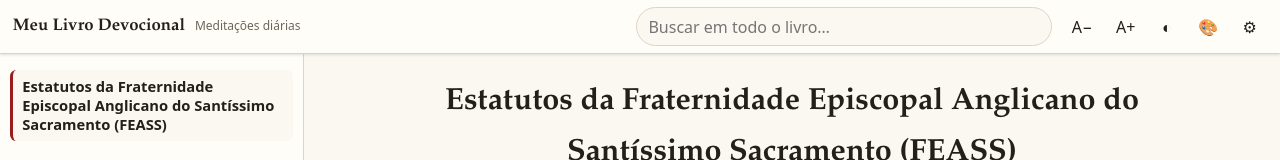
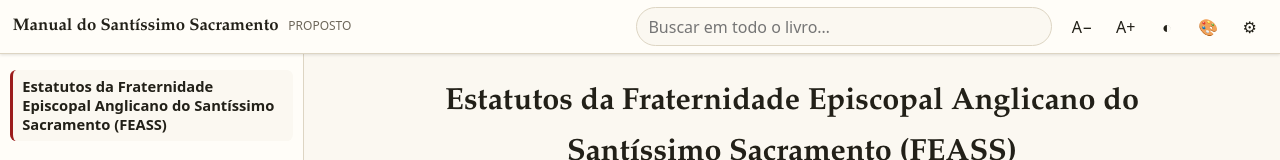
Before and after one commit to IrmAdel/SantissimoSacramento, a plain HTML site: page index.html in a window 1280 px wide. Shown: the top 160 px of the page. Drawn offline with Linux system fonts and the light colour scheme.

Commit message:
Update title and header for the devotional book

```diff
--- a/index.html
+++ b/index.html
@@ -3,7 +3,7 @@
 <head>
   <meta charset="utf-8">
   <meta name="viewport" content="width=device-width, initial-scale=1">
-  <title>Meu Livro Devocional</title>
+  <title>Manual do Santíssimo Sacramento</title>
   <meta name="robots" content="noindex">
   <link rel="icon" type="image/png" href="favicon.png">
   <link rel="apple-touch-icon" href="favicon.png">
@@ -13,7 +13,7 @@
 
 <header class="topo">
   <button id="btn-menu" class="icone" aria-label="Abrir índice" title="Índice">☰</button>
-  <h1 class="titulo-site">Meu Livro Devocional <small>Meditações diárias</small></h1>
+  <h1 class="titulo-site">Manual do Santíssimo Sacramento <small>PROPOSTO</small></h1>
 
   <form id="form-busca" class="busca" role="search" autocomplete="off">
     <input id="campo-busca" type="search" placeholder="Buscar em todo o livro…" aria-label="Buscar no livro">
```
